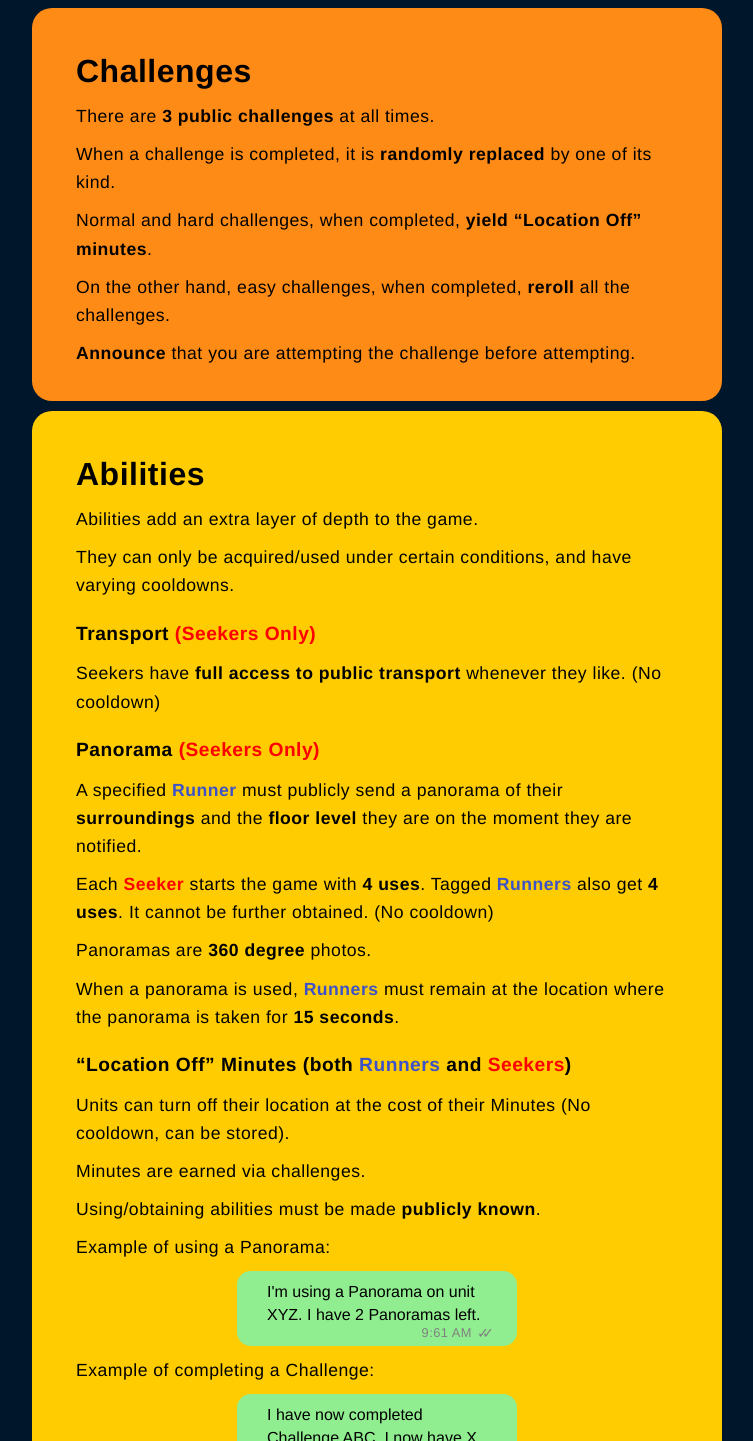
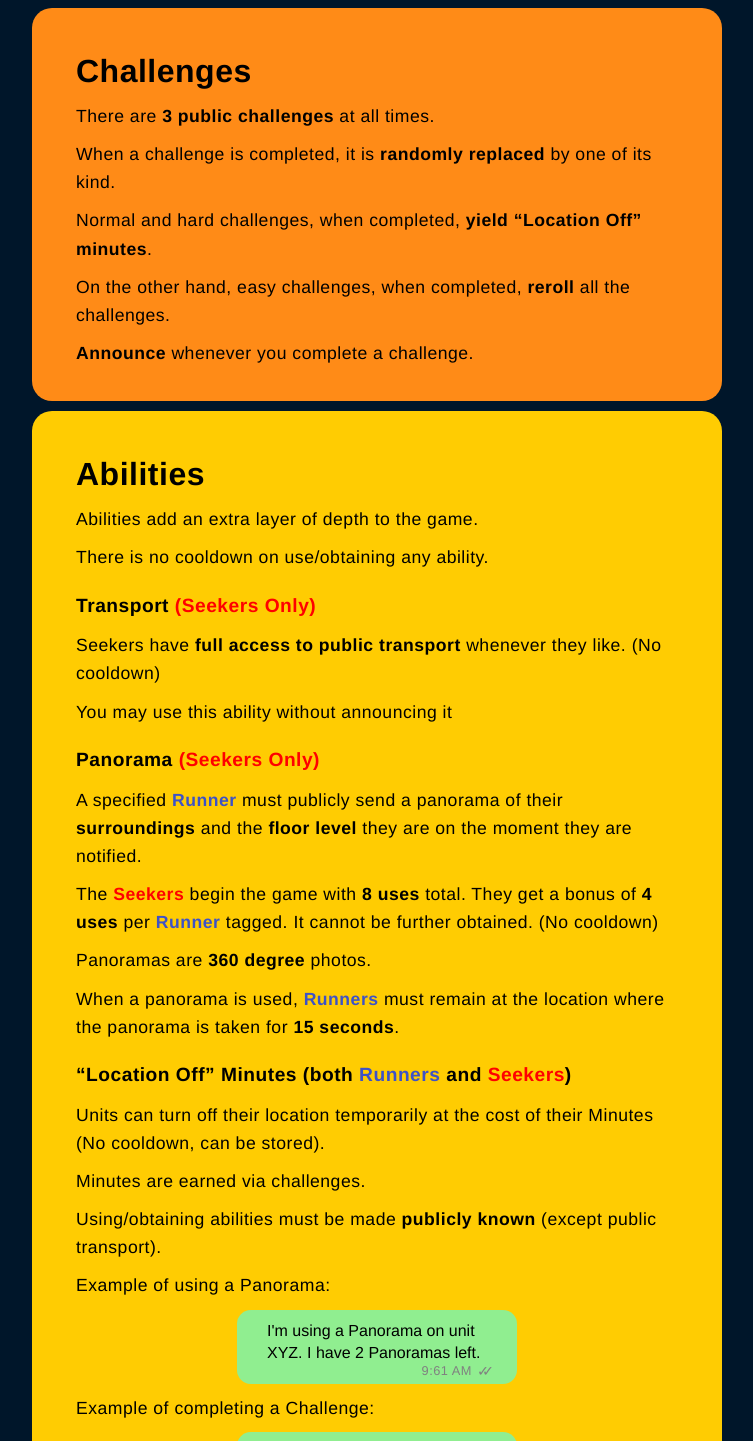
Before and after one commit to JoelIrawanLim/tagWebsite, a React (Vite) app: page /docs in a window 1280 px wide. Shown: the part 2029-3470 px from the top of the page, without its empty margins (263-1016 px from the left). Built offline with nearby package versions, Linux system fonts and the light colour scheme; no server answers.

Commit message:
Update DocsData.ts

```diff
--- a/src/DocsData.ts
+++ b/src/DocsData.ts
@@ -36,7 +36,7 @@ export const SectionContent: ISectionContent[] = [
         sectionContent: `
         <p>There is a cycle that continues starting after the 10 min grace period. This cycle consists of 25 mins of Hider evading and 10 mins of location off where the hiders have to take a selfie of both units together. </p>
         <p>There is 4 units, 2 seeker and 2 hider. They are GPS-tracked unless when they have location off minutes</p>
-        <p>Optional challenges can be done, with 3 difficulties. Easy rerolls all challenges, while the rest give varying amounts of location off minutes. Seekers also start with limited amounts of abilities, like requesting panos from a hider unit. </p>
+        <p>Optional challenges can be done, with 3 difficulties. Easy rerolls all challenges, while the rest give varying amounts of location off minutes. Seekers also start with limited amounts of abilities, like requesting panoramas from a hider unit. </p>
         <p>Follow the rules and don't loophole. Follow what the challenges say.</p>
         `,
         sectionColor: "red-card",
@@ -48,7 +48,7 @@ export const SectionContent: ISectionContent[] = [
         sectionContent: `
         <p>Players are put into <blue>units</blue> and act together as a single player.</p>
         <p>Players in <yellow>units</yellow> move together, tag, and get tagged together.</p>
-        <p>(From now on, <red>Runner</red> / <blue>Seeker</blue> means <red>Runner</red> / <blue>Seeker</blue> unit)</p>
+        <p>(From now on, <red>Seeker</red> / <blue>Runner</blue> means <red>Seeker</red> / <blue>Runner</blue> unit)</p>
         <p>When any member of a <blue>Runner unit</blue> is tagged via a photo, the entire unit becomes a <red>Seeker unit.</red></p>
         `,
     },
@@ -75,7 +75,7 @@ export const SectionContent: ISectionContent[] = [
         <p>When a challenge is completed, it is <yellow>randomly replaced</yellow> by one of its kind.</p>
         <p>Normal and hard challenges, when completed, <yellow>yield “Location Off” minutes</yellow>.</p>
         <p>On the other hand, easy challenges, when completed, <yellow>reroll</yellow> all the challenges.</p>
-        <p><yellow>Announce</yellow> that you are attempting the challenge before attempting.</p>
+        <p><yellow>Announce</yellow> whenever you complete a challenge.</p>
         `,
     },
     {
@@ -84,18 +84,19 @@ export const SectionContent: ISectionContent[] = [
         sectionColor: "yellow-card",
         sectionContent: `
             <p>Abilities add an extra layer of depth to the game.</p>
-            <p>They can only be acquired/used under certain conditions, and have varying cooldowns.</p>
+            <p>There is no cooldown on use/obtaining any ability.</p>
         <h3>Transport <red>(Seekers Only)</red></h2>
             <p>Seekers have <yellow>full access to public transport</yellow> whenever they like. (No cooldown)</p>
+            <p>You may use this ability without announcing it</p>
         <h3>Panorama <red>(Seekers Only)</red></h2>
             <p>A specified <blue>Runner</blue> must publicly send a panorama of their <yellow>surroundings</yellow> and the <yellow>floor level</yellow> they are on the moment they are notified.</p>
-            <p>Each <red>Seeker</red> starts the game with <yellow>4 uses</yellow>. Tagged <blue>Runners</blue> also get <yellow>4 uses</yellow>. It cannot be further obtained. (No cooldown)</p>
+            <p>The <red>Seekers</red> begin the game with <yellow>8 uses</yellow> total. They get a bonus of <yellow>4 uses</yellow> per <blue>Runner</blue> tagged. It cannot be further obtained. (No cooldown)</p>
             <p>Panoramas are <yellow>360 degree</yellow> photos.</p>
             <p>When a panorama is used, <blue>Runners</blue> must remain at the location where the panorama is taken for <yellow>15 seconds</yellow>.</p>
         <h3>“Location Off” Minutes (both <blue>Runners</blue> and <red>Seekers</red>)</h2>
-            <p>Units can turn off their location at the cost of their Minutes (No cooldown, can be stored).</p>
+            <p>Units can turn off their location temporarily at the cost of their Minutes (No cooldown, can be stored).</p>
             <p>Minutes are earned via challenges.</p>
-            <p>Using/obtaining abilities must be made <yellow>publicly known</yellow>.</p>
+            <p>Using/obtaining abilities must be made <yellow>publicly known</yellow> (except public transport).</p>
             <p>Example of using a Panorama:</p>
         <div style="display: flex; justify-content: center;width:100%;">
             <div style="position: relative; display: flex; flex-direction: row; justify-content: left; height: auto; width: 100%; max-width: 280px;">
@@ -120,7 +121,7 @@ export const SectionContent: ISectionContent[] = [
     },
     {
         sectionid: "rules",
-        sectionHeader: "Rules",
+        sectionHeader: "Safety Rules",
         sectionColor: "yellow-card",
         sectionContent: `
         <ul class = "rules-list">
@@ -130,9 +131,6 @@ export const SectionContent: ISectionContent[] = [
             <li><p>Do not <yellow>leave</yellow> the boundaries or play area. if you do, <yellow>return as soon as possible</yellow>.</p></li>
             <li><p>Players in a unit must stick together.</p></li>
             <li><p><red>Seekers</red> can split up only <yellow>within a single building</yellow>.</p></li>
-            <li><p>As a <blue>Runner</blue>, refrain from using hiding as a strategy.</p></li>
-            <li><p>In the event of using the toilet, at least <yellow>one</yellow> person from the unit must be <yellow>outside</yellow>.</p></li>
-            <li><p>Do not exploit your outfit for an advantage in the game (wearing shades, hoodies, masks, etc...)</p></li>
             <li><p>Do not cause <yellow>unnecessary disturbance</yellow> to the people around you.</p></li>
         </ul>
         <h2><b>Fair Play Rules</b></h2>
@@ -145,7 +143,11 @@ export const SectionContent: ISectionContent[] = [
             <li><p>If a <blue>Runner</blue> becomes stuck, the <red>Seeker</red> has 15 minutes to prompt them to move; otherwise, the <blue>Runner</blue> will be deemed caught.</p></li>
             <li><p>No <yellow>external help</yellow>.</p></li>
             <li><p>Riding bikes, skateboards, cars, or any other mobility aids is prohibited.</p></li>
+            <li><p>As a <blue>Runner</blue>, refrain from using hiding as a strategy.</p></li>
+            <li><p>Do not exploit your outfit for an advantage in the game (wearing shades, hoodies, masks, etc...)</p></li>
+            <li><p>In the event of using the toilet, at least <yellow>one</yellow> person from the unit must be <yellow>outside</yellow>.</p></li>
             <li><p>Use common sense, play fair, and have fun!</p></li>
+            <p><yellow>Record your experience!</yellow></p>
         </ul>
         `,
     }
```
